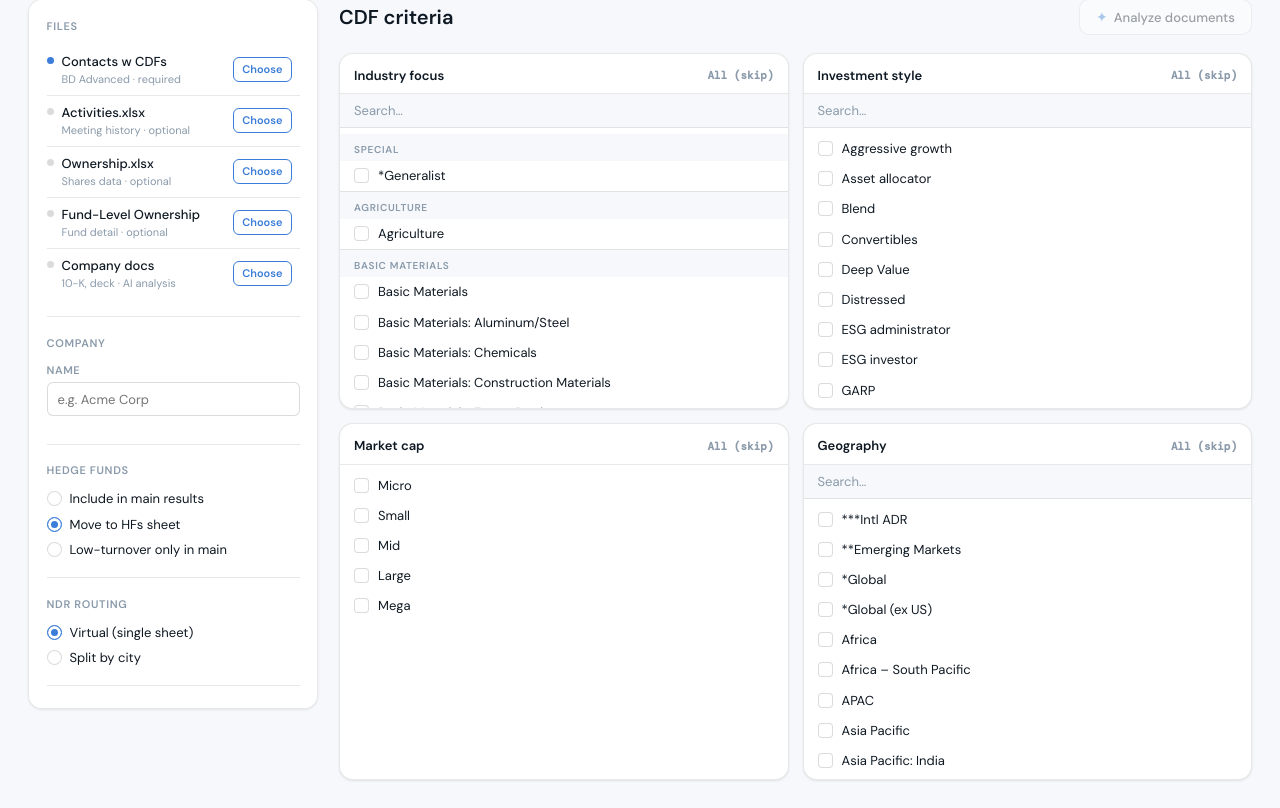
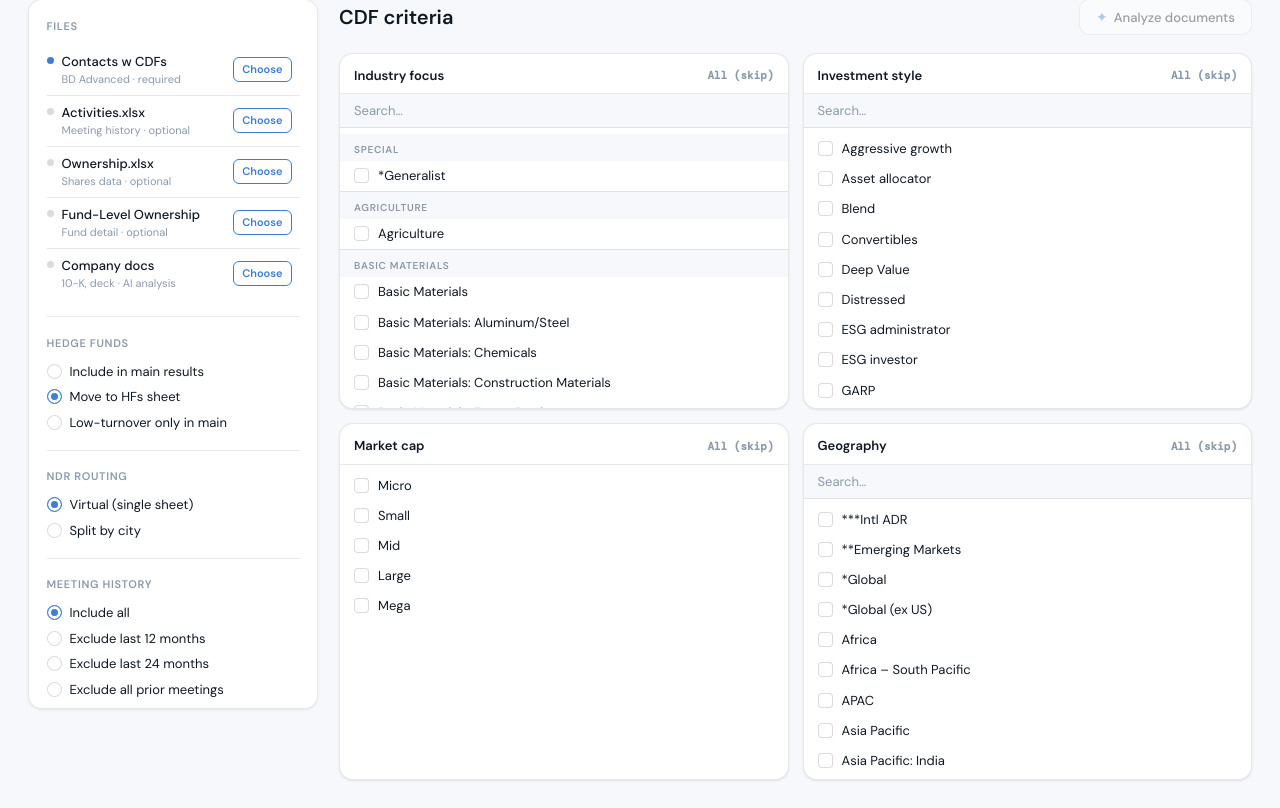
Before and after one commit to rbrinberg123/ndr-launch, a Flask app: page / in a window 1280 px wide. Shown: the part 81-889 px from the top of the page. Run offline with Flask 3, Linux system fonts and the light colour scheme.

Commit message:
Add files via upload

```diff
--- a/templates/index.html
+++ b/templates/index.html
@@ -60,16 +60,16 @@
       </div>
     </div>
 
-    <!-- Company -->
-    <div class="sidebar-section">
-      <div class="section-label">Company</div>
+    <!-- Hidden company name (kept for filename) -->
+    <input type="hidden" id="company-name" value="Contacts">
+
+    <!-- Ticker selection — shown automatically when Activities.xlsx is uploaded -->
+    <div id="symbol-row" class="sidebar-section" style="display:none">
+      <div class="section-label">Subject ticker</div>
       <div class="field-row">
-        <label class="field-label">Name</label>
-        <input type="text" id="company-name" class="text-input" placeholder="e.g. Acme Corp">
-      </div>
-      <div class="field-row" id="symbol-row" style="display:none">
-        <label class="field-label">Subject ticker</label>
-        <div id="symbol-select-wrap"></div>
+        <select id="symbol-select" class="text-input" style="width:100%">
+          <option value="">Select ticker…</option>
+        </select>
       </div>
     </div>
 
```
